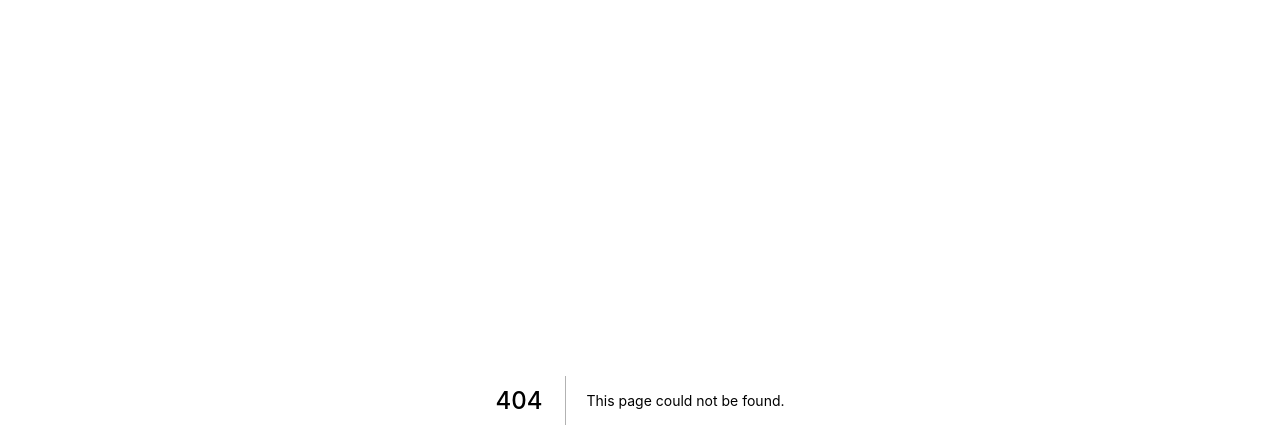
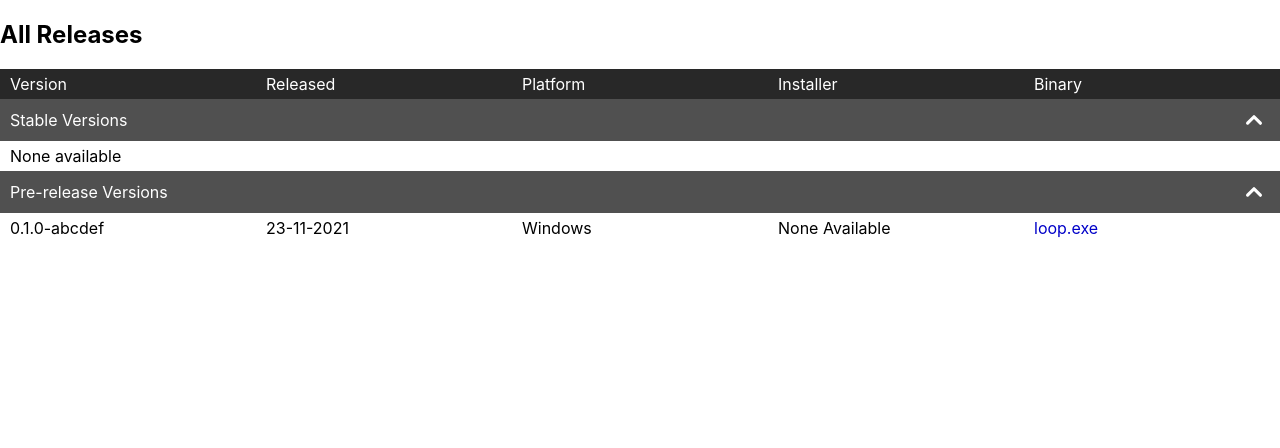
Before and after one commit to looplanguage/downloads.looplang.org, a Next.js app: page /downloads/all-downloads in a window 1280 px wide. Before the commit this address had no page. Shown: the top 448 px of the page. Built offline with nearby package versions, Linux system fonts and the light colour scheme.

Commit message:
feat: list all releases

```diff
--- /dev/null
+++ b/pages/downloads/all-downloads/index.js
@@ -0,0 +1,83 @@
+import { useState } from "react";
+import styles from "../../../styles/AllDownloads.module.css";
+
+function ArrowDown() {
+  return (
+    <svg xmlns="http://www.w3.org/2000/svg" width="32" className="h-5 w-5" viewBox="0 0 20 20" fill="currentColor">
+      <path fillRule="evenodd" d="M5.293 7.293a1 1 0 011.414 0L10 10.586l3.293-3.293a1 1 0 111.414 1.414l-4 4a1 1 0 01-1.414 0l-4-4a1 1 0 010-1.414z" clipRule="evenodd" />
+    </svg>
+  );
+}
+
+function ArrowUp() {
+  return (
+    <svg xmlns="http://www.w3.org/2000/svg" width="32" viewBox="0 0 20 20" fill="currentColor">
+      <path fillRule="evenodd" d="M14.707 12.707a1 1 0 01-1.414 0L10 9.414l-3.293 3.293a1 1 0 01-1.414-1.414l4-4a1 1 0 011.414 0l4 4a1 1 0 010 1.414z" clipRule="evenodd" />
+    </svg>
+  );
+}
+
+export default function AllDownloads() {
+  let [stableReleases, setStableReleases] = useState([]);
+  let [prereleases, setPrereleases] = useState([]);
+
+  let [stableExpanded, setStableExpanded] = useState(true);
+  let [prereleaseExpanded, setPrereleaseExpanded] = useState(true);
+
+  return (
+    <div>
+      <h2>All Releases</h2>
+      <div style={{ overflowX: "auto" }}>
+        <table className={styles.table}>
+          <thead>
+            <tr>
+              <td width={"20%"}>Version</td>
+              <td width={"20%"}>Released</td>
+              <td width={"20%"}>Platform</td>
+              <td width={"20%"}>Installer</td>
+              <td width={"20%"}>Binary</td>
+            </tr>
+          </thead>
+          <tbody
+            onClick={() => {
+              setStableExpanded(!stableExpanded);
+            }}
+          >
+            <tr className={styles.expand_category}>
+              <td colSpan={5}>
+                <div className={styles.expand_category_td}>Stable Versions {stableExpanded ? <ArrowUp /> : <ArrowDown />}</div>
+              </td>
+            </tr>
+          </tbody>
+          <tbody className={!stableExpanded && styles.hidden}>
+            <tr>
+              <td colSpan={5}>None available</td>
+            </tr>
+          </tbody>
+          <tbody
+            onClick={() => {
+              setPrereleaseExpanded(!prereleaseExpanded);
+            }}
+          >
+            <tr className={styles.expand_category}>
+              <td colSpan={5}>
+                <div className={styles.expand_category_td}>Pre-release Versions {prereleaseExpanded ? <ArrowUp /> : <ArrowDown />}</div>
+              </td>
+            </tr>
+          </tbody>
+          <tbody className={!prereleaseExpanded && styles.hidden}>
+            <tr>
+              <td>0.1.0-abcdef</td>
+              <td>23-11-2021</td>
+              <td>Windows</td>
+              <td>None Available</td>
+              <td>
+                <a href="#">loop.exe</a>
+              </td>
+            </tr>
+          </tbody>
+        </table>
+      </div>
+    </div>
+  );
+}
--- /dev/null
+++ b/styles/AllDownloads.module.css
@@ -0,0 +1,41 @@
+.table {
+  width: 100%;
+  border-collapse: collapse;
+}
+
+.table thead {
+  background: rgb(40, 40, 40);
+  color: white;
+}
+
+.table td {
+  padding: 5px 10px 5px 10px;
+}
+
+.table a {
+  color: rgb(0, 0, 200);
+}
+
+.table a:hover {
+  color: rgb(0, 0, 100);
+}
+
+.hidden {
+  display: none;
+}
+
+.expand_category {
+  color: white;
+  background: rgb(80, 80, 80);
+  padding: 5px 10px 5px 10px;
+}
+
+.expand_category:hover {
+  cursor: pointer;
+}
+
+.expand_category_td {
+  display: flex;
+  align-items: center;
+  justify-content: space-between;
+}
```
Also changed, not shown: pages/index.js (+7 -5 lines).
